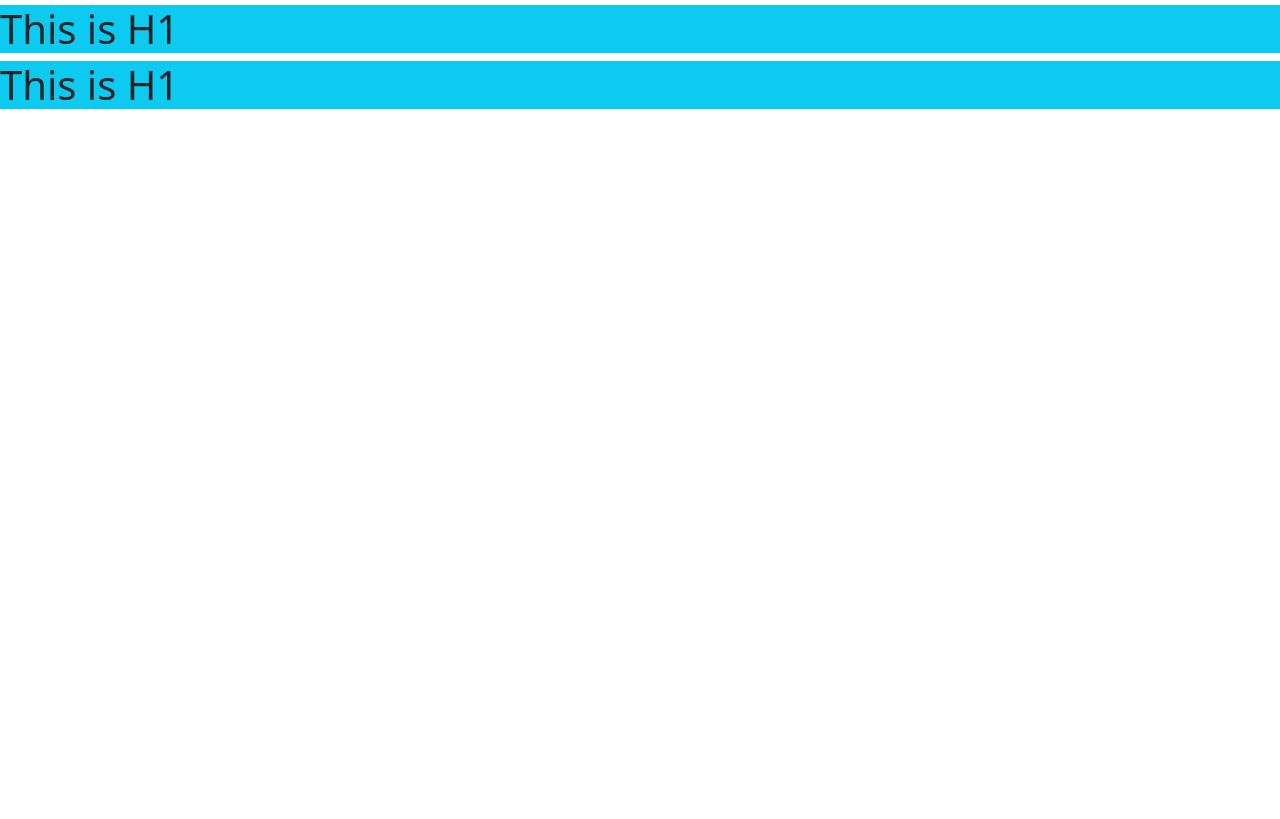
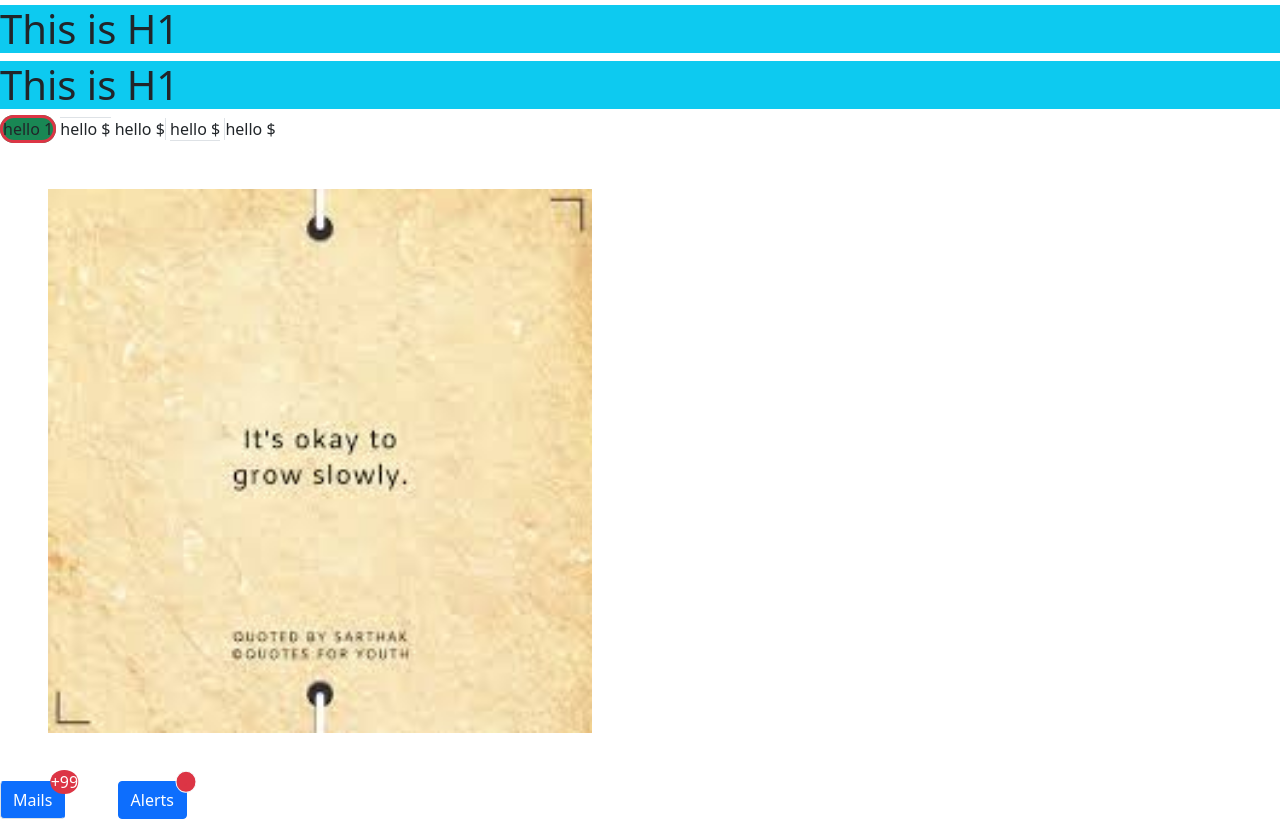
Before and after one commit to Shanawaz-Sipon/bootstrap, a plain HTML site: page index.html in a window 1280 px wide. Shown: the part 331-1150 px from the top of the page. Before the commit the page ends 800 px from the top, so only its background shows below. Drawn offline with nearby package versions, Linux system fonts and the light colour scheme.

Commit message:
bootsrap position-absolute

```diff
--- a/index.html
+++ b/index.html
@@ -18,6 +18,26 @@
         <h1 class="bg-warning">This is H1</h1>
         <h1 class="bg-info .bg-gradient">This is H1</h1>
         <h1 class="bg-info ">This is H1</h1>
+
+        <span class="  border border-3 rounded-pill border-danger bg-success">hello 1</span>
+<span class="border-top">hello $</span>
+<span class="border-end">hello $</span>
+<span class="border-bottom">hello $</span>
+<span class="border-start">hello $</span>
+
+        <br>
+        <img class="w-50 h-50 p-5" src="images/images.jpg" alt="" srcset="">
+
+        <br>
+        <button type="button" class="btn btn-primary border-bottom border-start position-relative ">
+            Mails <span class="position-absolute top-0 start-100 translate-middle rounded-circle bg-danger">+99</span>
+        </button>
+
+        <button type="button" class=" btn btn-primary ms-5 position-relative bg-primary ">
+
+            Alerts <span class="position-absolute top-0 start-100 translate-middle  badge border border-light bg-danger rounded-circle P-2 text-danger">.</span>
+
+        </button>
     </main>
 
 
```
Also changed, not shown: images/images.jpg (added).
